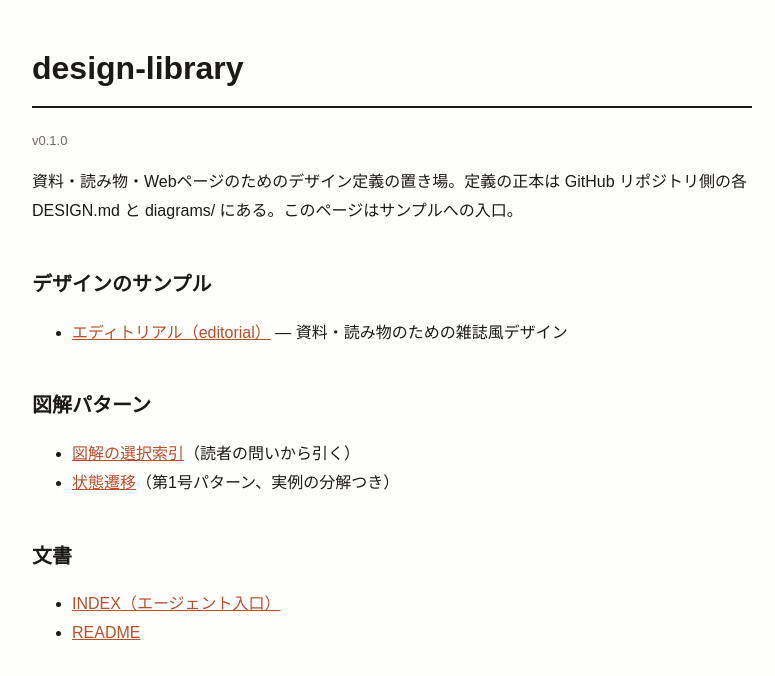
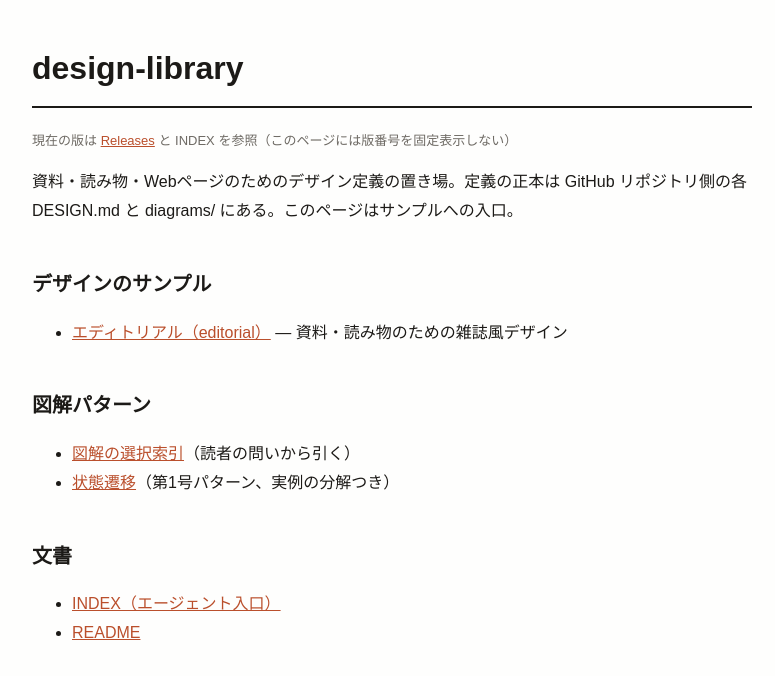
Before and after one commit to manji6/design-library, a plain HTML site: page index.html in a window 1280 px wide. Shown: the whole page, without its empty margins (248-1023 px from the left). Drawn offline with Linux system fonts and the light colour scheme.

Commit message:
v0.3.1: Pagesトップの版番号固定表示を廃止 (#18)
Co-authored-by: manji6 <manji6@users.noreply.github.com>

```diff
--- a/index.html
+++ b/index.html
@@ -14,7 +14,7 @@
 </head>
 <body>
 <h1>design-library</h1>
-<p class="ver">v0.1.0</p>
+<p class="ver">現在の版は <a href="https://github.com/manji6/design-library/releases">Releases</a> と INDEX を参照（このページには版番号を固定表示しない）</p>
 <p>資料・読み物・Webページのためのデザイン定義の置き場。定義の正本は GitHub リポジトリ側の各 DESIGN.md と diagrams/ にある。このページはサンプルへの入口。</p>
 
 <h2>デザインのサンプル</h2>
```
Also changed, not shown: 2 other files.
